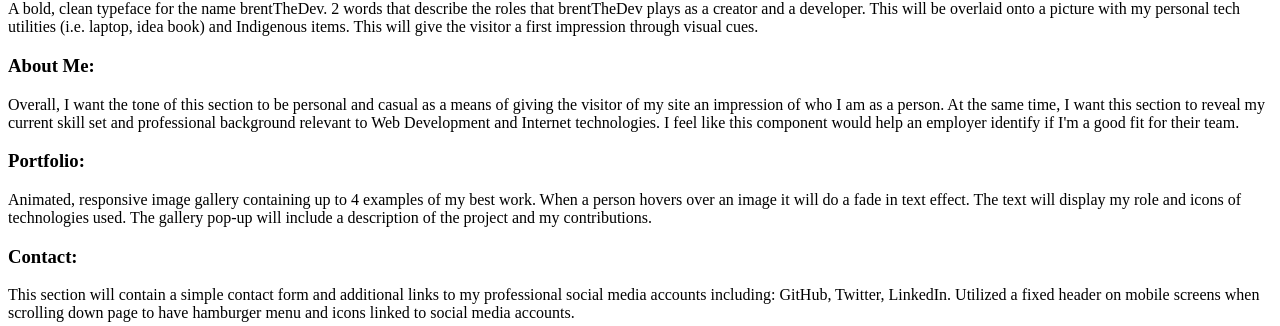
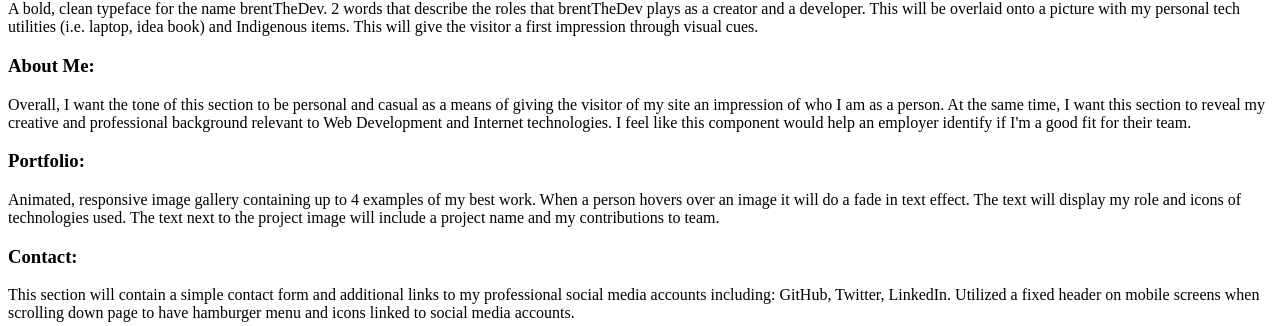
Before and after one commit to brentTheDev/brent-pwp, a PHP site: page /milestone-2.php in a window 1280 px wide. Shown: the part 154-480 px from the top of the page. Run offline with PHP 8.4, Linux system fonts and the light colour scheme.

Commit message:
Updated "about me" and "portfolio" section on content strategy.

```diff
--- a/public_html/documentation/milestone-2.php
+++ b/public_html/documentation/milestone-2.php
@@ -15,13 +15,13 @@
 				<h3>About Me:</h3>
 					<p>Overall, I want the tone of this section to be personal and casual as a means of giving the visitor
 						of my site an impression of who I am as a person. At the same time, I want this section to reveal my
-						current skill set and professional background relevant to Web Development and Internet technologies.
+						creative and professional background relevant to Web Development and Internet technologies.
 						I feel like this component would help an employer identify if I'm a good fit for their team.
 					</p>
 				<h3>Portfolio:</h3>
 					<p>Animated, responsive image gallery containing up to 4 examples of my best work. When a person hovers
 						over an image it will do a fade in text effect. The text will display my role and icons of technologies
-						used. The gallery pop-up will include a description of the project and my contributions.
+						used. The text next to the project image will include a project name and my contributions to team.
 					</p>
 				<h3>Contact:</h3>
 					<p>This section will contain a simple contact form and additional links to
```
